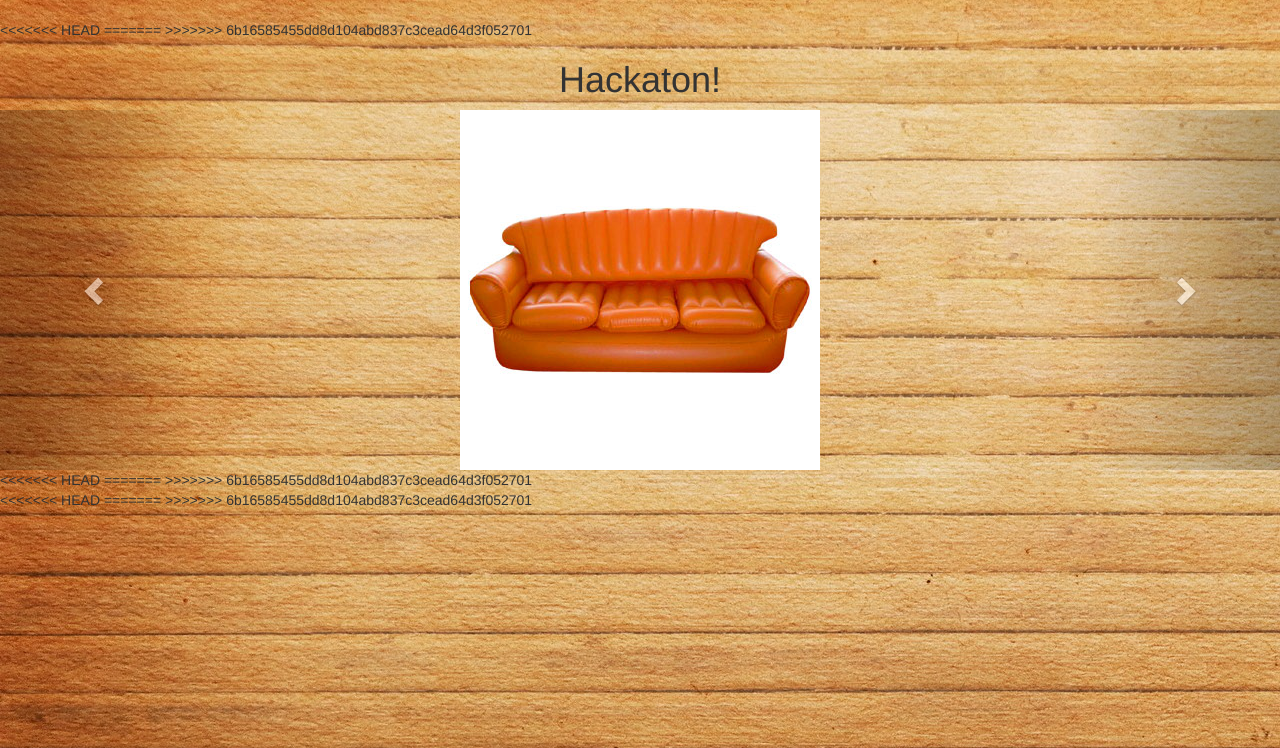
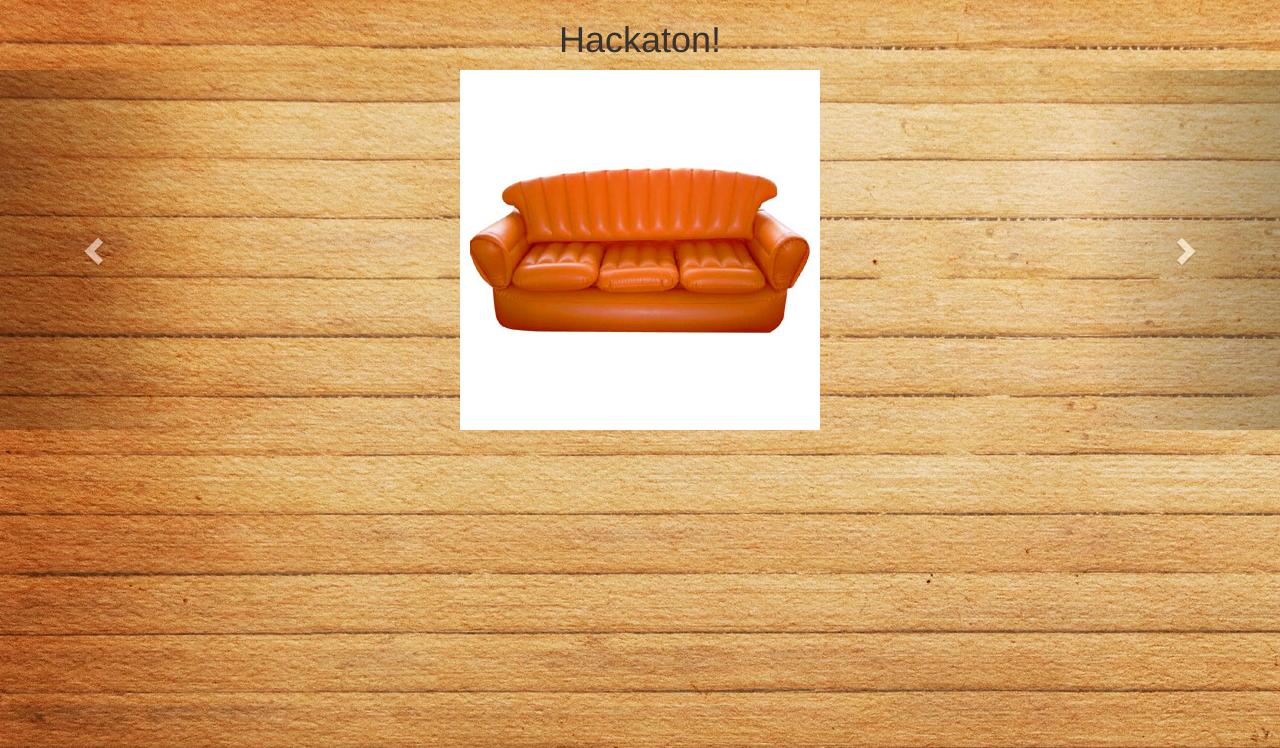
Before and after one commit to tranquan1u/meubleencarton, a CakePHP app: the page made by app/View/Pages/display.ctp in a window 1280 px wide. Shown: the part 52-800 px from the top of the page. Run offline with PHP 8.4 and a stand-in for CakePHP, Linux system fonts and the light colour scheme; the template is opened without the code that fills it, so the values that code supplies are empty; some libraries are stand-ins or nearby versions.

Commit message:
fin de la merge$

```diff
--- a/app/View/Pages/display.ctp
+++ b/app/View/Pages/display.ctp
@@ -1,7 +1,3 @@
-<<<<<<< HEAD
-=======
-
->>>>>>> 6b16585455dd8d104abd837c3cead64d3f052701
 <h1><center>Hackaton!</center></h1>
 <head>
     <meta charset="utf-8" />
@@ -48,10 +44,6 @@
   </a>
 </div>
 
-<<<<<<< HEAD
-=======
-
->>>>>>> 6b16585455dd8d104abd837c3cead64d3f052701
 <div>
 	<?php foreach ($items as $key => $value): ?>
 		<div class="name"><?php echo $value['Article']['name'] ?></div>
@@ -60,7 +52,3 @@
 		<div class="high-descr"><?php echo $value['Highlight']['description'] ?></div>
 	<?php endforeach ?>
 </div>
-<<<<<<< HEAD
-=======
-
->>>>>>> 6b16585455dd8d104abd837c3cead64d3f052701
```
